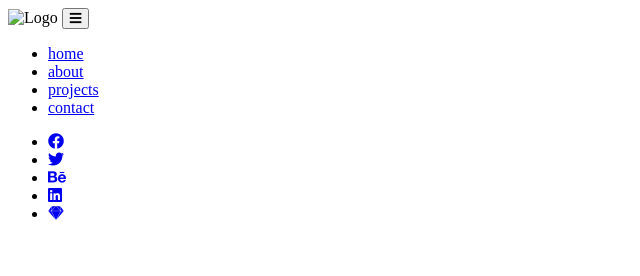
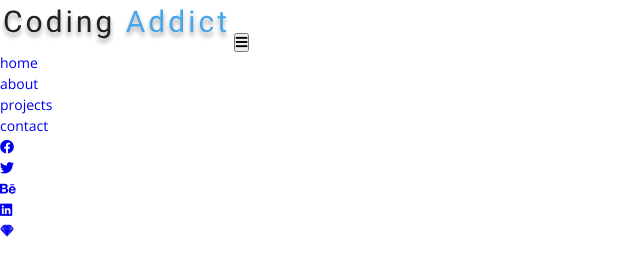
Before and after one commit to DIegoDevcode/navbar-project, a plain HTML site: page index.html in a window 1280 px wide. Shown: the whole page, without its empty margins (0-640 px from the left). Drawn offline with nearby package versions, Linux system fonts and the light colour scheme.

Commit message:
Add some styles to the page

```diff
--- a/index.html
+++ b/index.html
@@ -15,7 +15,7 @@
     <div class="nav-center">
         <!-- nav header -->
          <div class="nav-header">
-            <img src="./logo.svg" alt="Logo">
+            <img src="./images/logo.svg" alt="Logo">
             <button class="nav-toogle">
                 <i class="fas fa-bars"></i>
             </button>
--- a/style.css
+++ b/style.css
@@ -0,0 +1,70 @@
+/*
+===============
+Fonts
+===============
+*/
+@import url("https://fonts.googleapis.com/css?family=Open+Sans|Roboto:400,700&display=swap");
+
+/*
+===============
+Variables
+===============
+*/
+
+:root{
+    --ff-primary: "Roboto", sans-serif;
+    --ff-secondary: "Open Sans", sans-serif;
+    --transition: all 0.3s linear;
+    --spacing: 0.1rem;
+    --radius: 0.25rem;
+    --light-shadow: 0 5px 15px rgba(0, 0, 0, 0.1);
+    --dark-shadow: 0 5px 15px rgba(0, 0, 0, 0.2);
+    --max-width: 1170px;
+    --fixed-width: 620px;
+}
+
+*,
+::after,
+::before{
+    margin: 0;
+    padding: 0;
+    box-sizing: border-box;
+}
+body{
+    font-family: var(--ff-secondary);
+    color: grey;
+    line-height: 1.5;
+    font-size: 0.875rem;
+}
+
+li{
+    list-style-type: none;
+}
+
+a{
+    text-decoration: none;
+}
+
+h1,h2,h3,h4{
+    letter-spacing: var(--spacing);
+    text-transform: capitalize;
+    line-height: 1.25;
+    margin-bottom: 0.75rem;
+    font-family: var(--ff-primary);
+}
+
+h1{
+    font-size: 3rem;
+}
+h2 {
+    font-size: 2rem;
+  }
+  h3 {
+    font-size: 1.25rem;
+  }
+  h4 {
+    font-size: 0.875rem;
+  }
+  p {
+    margin-bottom: 1.25rem;
+    color: var(--clr-grey-5);
```
